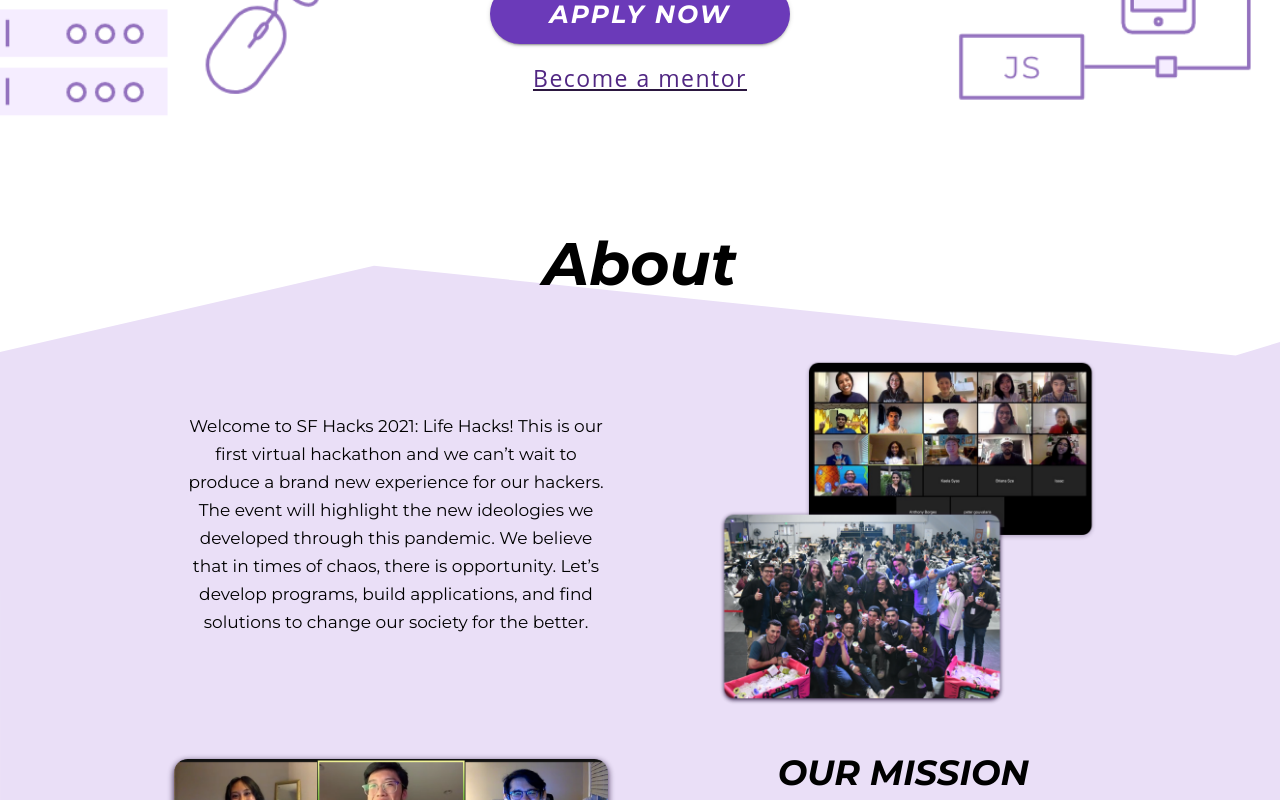
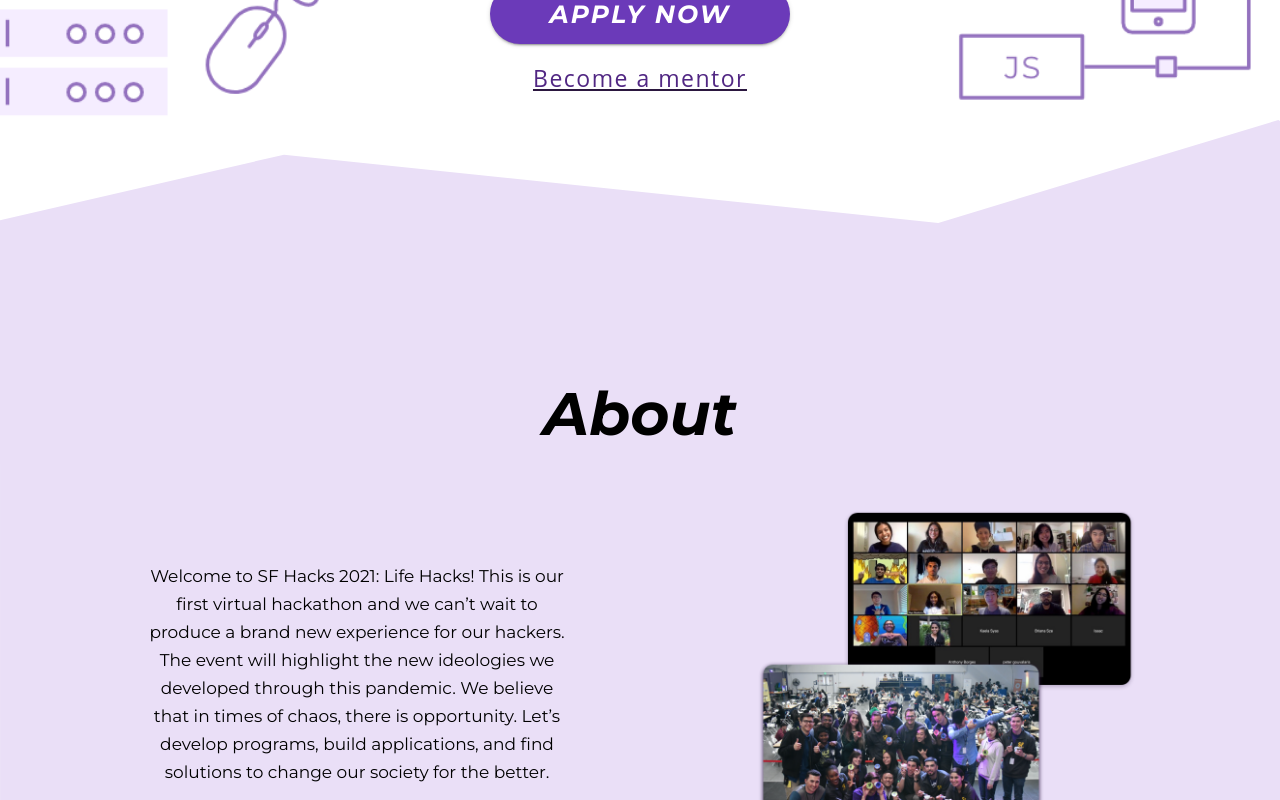
Before and after one commit to sf-hacks-admin/2021website, a React (Create React App) app in the folder app/: page / in a window 1280 px wide. Shown: the part 680-1480 px from the top of the page. Built offline with nearby package versions, Linux system fonts and the light colour scheme.

Commit message:
some styling changes overall

```diff
--- a/app/src/App.css
+++ b/app/src/App.css
@@ -53,6 +53,8 @@ a:active {
 .mainContainer-1 {
   padding: 50px;
   padding-top: 250px;
+  padding-bottom: 300px;
+  margin-top: -300px;
 }
 
 .background-img-1 {
--- a/app/src/App.js
+++ b/app/src/App.js
@@ -18,6 +18,7 @@ function App() {
     <div>
       <Navbar />
       <LandingSection />
+      <div style={{ paddingBottom: 200 }} />
       <AboutSection />
       <TracksSection />
       <FAQSection />
--- a/app/src/screens/AboutSection.js
+++ b/app/src/screens/AboutSection.js
@@ -63,18 +63,29 @@ const AboutSection = () => {
       position: "Marketing Lead",
       image: JohanaProfileImage
     },
-    { name: "Himanshu Garg",
+    {
+      name: "Himanshu Garg",
       position: "Web Developer",
       image: HimanshuProfileImage
     },
-    { name: "Denis Makhlin",
+    {
+      name: "Denis Makhlin",
       position: "Graphic Designer",
       image: DenisProfileImage
     }
   ];
   return (
-    <div style={{ paddingRight: "10%", paddingLeft: "10%", marginTop: 50, backgroundImage: `url(${aboutBackground})` }}>
-      <div className="headingText1" style={{ textAlign: "center", font: "italic normal bold 60px/87px Montserrat"}}>
+    <div
+      className="mainContainer-1 background-img-1 "
+      style={{ backgroundImage: `url(${aboutBackground})` }}
+    >
+      <div
+        className="headingText1"
+        style={{
+          textAlign: "center",
+          font: "italic normal bold 60px/87px Montserrat"
+        }}
+      >
         <span>About</span>
       </div>
       <div style={{ marginTop: 50 }}>
@@ -93,9 +104,18 @@ const AboutSection = () => {
         >
           <div
             className="descriptionText"
-            style={{ width: 430, marginBottom: 20, font: "normal normal normal Open Sans" }}
+            style={{
+              width: 430,
+              marginBottom: 20,
+              font: "normal normal normal Open Sans"
+            }}
           >
-            Welcome to SF Hacks 2021: Life Hacks! This is our first virtual hackathon and we can’t wait to produce a brand new experience for our hackers. The event will highlight the new ideologies we developed through this pandemic. We believe that in times of chaos, there is opportunity. Let’s develop programs, build applications, and find solutions to change our society for the better.
+            Welcome to SF Hacks 2021: Life Hacks! This is our first virtual
+            hackathon and we can’t wait to produce a brand new experience for
+            our hackers. The event will highlight the new ideologies we
+            developed through this pandemic. We believe that in times of chaos,
+            there is opportunity. Let’s develop programs, build applications,
+            and find solutions to change our society for the better.
           </div>
           <div>
             <img src={aboutPicture} style={{ height: 350, width: "auto" }} />
@@ -113,22 +133,38 @@ const AboutSection = () => {
           alignItems: "center"
         }}
       >
-
         <div>
-            <img src={teamPic} style={{ height: 275, width: "auto", marginTop:20 }} />
+          <img
+            src={teamPic}
+            style={{ height: 275, width: "auto", marginTop: 20 }}
+          />
         </div>
         <div
           className="descriptionText"
-            style={{ width: 425, marginBottom: 20, font: "normal normal normal Open Sans" }}
+          style={{
+            width: 425,
+            marginBottom: 20,
+            font: "normal normal normal Open Sans"
+          }}
         >
-            <div style={{font: "italic normal bold 35px/45px Montserrat"}}>OUR MISSION</div><br />
-            Our organization’s purpose is to plan and host California’s most talented collegiate hackers, designers, and developers, to a 24-hour hackathon. We work towards giving students an environment for maximum innovation, collaboration, and education.
+          <div style={{ font: "italic normal bold 35px/45px Montserrat" }}>
+            OUR MISSION
           </div>
-
+          <br />
+          Our organization’s purpose is to plan and host California’s most
+          talented collegiate hackers, designers, and developers, to a 24-hour
+          hackathon. We work towards giving students an environment for maximum
+          innovation, collaboration, and education.
+        </div>
       </div>
 
       <div style={{ marginTop: 50 }}>
-        <div style={{font: "italic normal bold 35px/45px Montserrat", marginLeft:"60px"}}>
+        <div
+          style={{
+            font: "italic normal bold 35px/45px Montserrat",
+            marginLeft: "60px"
+          }}
+        >
           <span>OUR TEAM</span>
         </div>
         <div
--- a/app/src/screens/FAQSection.js
+++ b/app/src/screens/FAQSection.js
@@ -59,8 +59,7 @@ const FAQSection = () => {
     // },
     {
       q: "When is the next event?",
-      a:
-        ""
+      a: ""
     },
     {
       q: "Where can I contact the officers?",
@@ -70,11 +69,15 @@ const FAQSection = () => {
   ];
 
   return (
-    <div className="faq-container" id="ourFAQ" style={{backgroundImage: `url(${faqBackground})`, padding:"30px"}}>
+    <div
+      className="mainContainer-1 background-img-1 "
+      id="ourFAQ"
+      style={{ backgroundImage: `url(${faqBackground})` }}
+    >
       <div className="title">
         <span className="headingText1">FAQs</span>
       </div>
-      <div style={{background: "white", margin: "150px"}}>
+      <div style={{ background: "white", borderRadius: 20, paddingTop: 10 }}>
         {faqs.map(faq => (
           <div key={faq.q}>
             <Accordion q={faq.q} a={faq.a} />
--- a/app/src/screens/SponsorsSection.js
+++ b/app/src/screens/SponsorsSection.js
@@ -1,6 +1,6 @@
 import React from "react";
 import "../styles/SponsorsSection.css";
-
+import backgroundImg from "../assets/sponsors/backgroundImg.svg";
 // import Allbirds from "../assets/sponsors/allbirds.png";
 import Autodesk from "../assets/sponsors/autodesk.png";
 // import Bare from "../assets/sponsors/bare.png";
@@ -137,12 +137,23 @@ const SponsorsSection = () => {
   ];
 
   return (
-    <div className="sponsors-container" id="ourSponsors" style={{background:"purple", padding:"50px"}}>
+    <div
+      className="mainContainer-1 background-img-1 "
+      id="ourSponsors"
+      style={{ backgroundImage: `url(${backgroundImg})` }}
+    >
       <div>
-        <div className="title" style={{paddingBottom:"20px"}}>
+        <div className="title" style={{ paddingBottom: "20px" }}>
           <span className="headingText1">Sponsors</span>
         </div>
-        <div style={{background:"white", marginLeft: "100px", marginRight:"100px", padding:"20px"}}>
+        <div
+          style={{
+            background: "white",
+            marginLeft: "100px",
+            marginRight: "100px",
+            padding: "20px"
+          }}
+        >
           <div className="sponsor-content-container">
             <div className="sponsor-content-inner">
               {sponsors.map(sponsor => (
@@ -160,7 +171,7 @@ const SponsorsSection = () => {
               ))}
             </div>
           </div>
-          <div style={{textAlign:"center"}}>
+          <div style={{ textAlign: "center" }}>
             <Button>Become a Sponsor</Button>
           </div>
         </div>
```
Also changed, not shown: app/src/assets/sponsors/backgroundImg.svg (added). Lines whose indentation alone changed are shown as unchanged.
